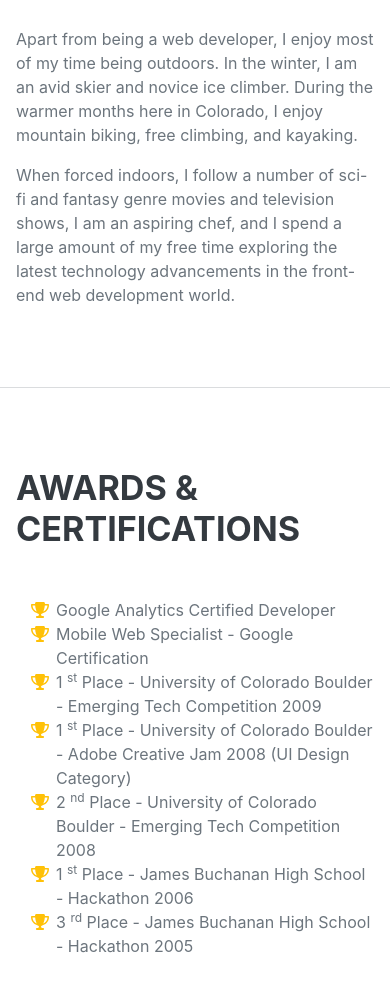
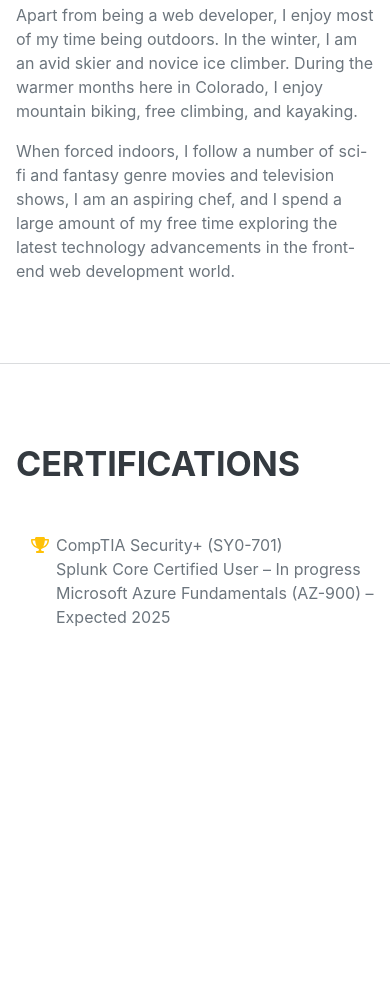
Before and after one commit to Brandt2x/brandt2x.github.io, a plain HTML site: page index.html in a window 390 px wide. Shown: the part 4344-5335 px from the top of the page. After the commit the page ends 5053 px from the top, so only its background shows below. Drawn offline with nearby package versions, Linux system fonts and the light colour scheme; a web font is replaced by a local one.

Commit message:
Added certs

```diff
--- a/index.html
+++ b/index.html
@@ -121,7 +121,6 @@
                     <ul>
                         <li>SIEM Tools</li>
                         <li>Electronic Data Interchange (EDI)</li>
-                        <li>IBM Sterling B2B Integrator</li>
                         <li>ServiceNow</li>
                         <li>Jira</li>
                         <li>GitHub</li>
@@ -153,47 +152,19 @@
             </section>
             <hr class="m-0" />
             <!-- Awards-->
-            <section class="resume-section" id="awards">
+            <section class="resume-section" id="Certifications">
                 <div class="resume-section-content">
-                    <h2 class="mb-5">Awards & Certifications</h2>
+                    <h2 class="mb-5">Certifications</h2>
                     <ul class="fa-ul mb-0">
                         <li>
                             <span class="fa-li"><i class="fas fa-trophy text-warning"></i></span>
-                            Google Analytics Certified Developer
+                            CompTIA Security+ (SY0-701)
                         </li>
                         <li>
-                            <span class="fa-li"><i class="fas fa-trophy text-warning"></i></span>
-                            Mobile Web Specialist - Google Certification
+                            Splunk Core Certified User – In progress
                         </li>
                         <li>
-                            <span class="fa-li"><i class="fas fa-trophy text-warning"></i></span>
-                            1
-                            <sup>st</sup>
-                            Place - University of Colorado Boulder - Emerging Tech Competition 2009
-                        </li>
-                        <li>
-                            <span class="fa-li"><i class="fas fa-trophy text-warning"></i></span>
-                            1
-                            <sup>st</sup>
-                            Place - University of Colorado Boulder - Adobe Creative Jam 2008 (UI Design Category)
-                        </li>
-                        <li>
-                            <span class="fa-li"><i class="fas fa-trophy text-warning"></i></span>
-                            2
-                            <sup>nd</sup>
-                            Place - University of Colorado Boulder - Emerging Tech Competition 2008
-                        </li>
-                        <li>
-                            <span class="fa-li"><i class="fas fa-trophy text-warning"></i></span>
-                            1
-                            <sup>st</sup>
-                            Place - James Buchanan High School - Hackathon 2006
-                        </li>
-                        <li>
-                            <span class="fa-li"><i class="fas fa-trophy text-warning"></i></span>
-                            3
-                            <sup>rd</sup>
-                            Place - James Buchanan High School - Hackathon 2005
+                            Microsoft Azure Fundamentals (AZ-900) – Expected 2025
                         </li>
                     </ul>
                 </div>
```
